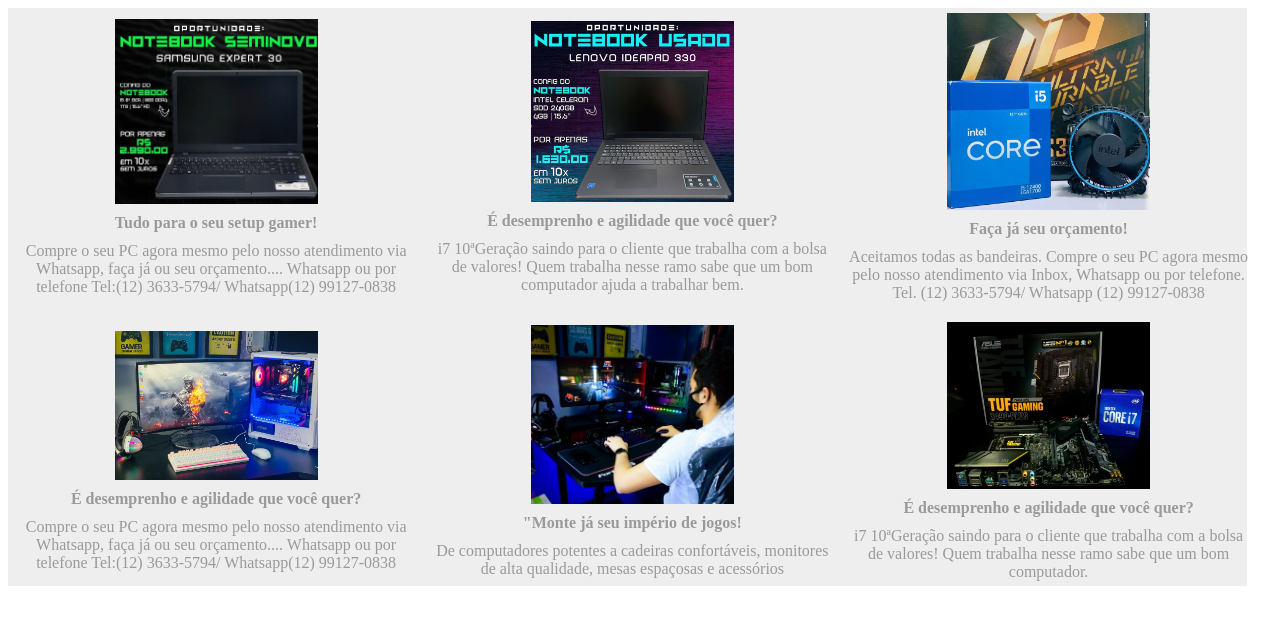
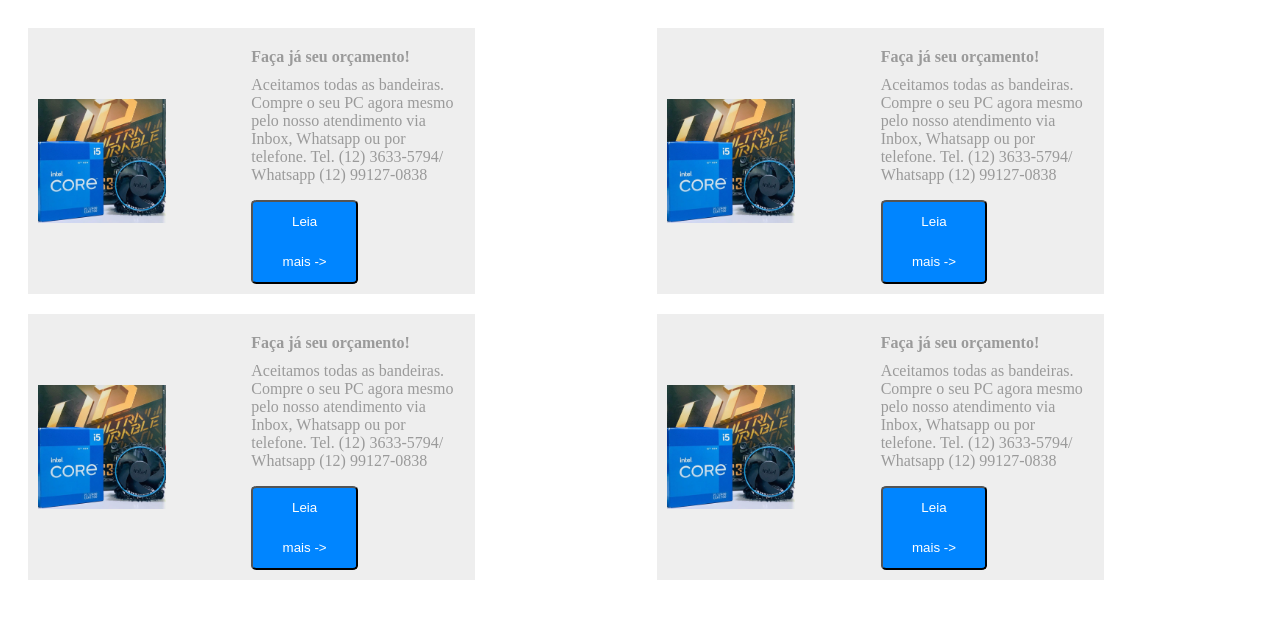
Before and after one commit to gabrielmina118/walterBrasken, a plain HTML site: page products.html in a window 1280 px wide. Drawn offline with Linux system fonts and the light colour scheme.

Commit message:
aula 16/04/2024

```diff
--- a/css/footer.css
+++ b/css/footer.css
@@ -22,7 +22,6 @@
     display: grid;
     grid-template-columns: repeat(4, 1fr);
     color: #fff;
-    width: 100%;
     justify-content: space-between;
     height: 200px;
     padding: 10px;
--- a/css/index.css
+++ b/css/index.css
@@ -1,3 +1,7 @@
 body {
-    height: 100%;
+    height: 100vh;
 }
+
+#info-blog{
+    display: none;
+}
--- a/css/product.css
+++ b/css/product.css
@@ -1,30 +1,51 @@
 .main-products {
-    background-color: #eeeeee;
+    background-color: #fff;
     width: 100%;
     display: grid;
-    grid-template-columns: repeat(3, 1fr);
+    grid-template-columns: repeat(2, 1fr);
     width: 98%;
-    gap: 10px;
+    gap: 20px;
+    padding: 20px;
 }
 .main-product {
-    width: 100%;
+    width: 70%;
+    display: flex;
+    align-items: center;
+    justify-content: space-between;
+    padding: 5px;
+    min-height: 80%;
+    padding: 10px;
+    background-color: #eeeeee;
+}
+.main-product img {
+    width: 30%;
+}
+.main-products-info{
     display: flex;
     flex-direction: column;
-    align-items: center;
-    justify-content: center;
-    padding: 5px;
+    width: 50%;
+    height: 100%;
 }
-.main-product p {
+.main-products-info p {
     font-weight: bold;
     margin: 10px 0px;
 }
 
-.main-product img {
+.main-products-info button {
+    background-color: #0085ff;
+    color: #fff;
+    line-height: 40px;
+    padding: 0 28px;
+    display: inline-block;
+    margin: 16px 0 0;
+    border-radius: 5%;
     width: 50%;
+    transition: transform 0.3s;
 }
-.main-product span {
-    width: 100%;
-    text-align: center;
+
+.main-products-info button:hover{
+    filter: brightness(0.9);
+    cursor: pointer;
 }
 
 .main-product span,
--- a/products.html
+++ b/products.html
@@ -1,55 +1,52 @@
-<link rel="stylesheet" href="./css/product.css">
+<link rel="stylesheet" href="./css/product.css" />
+<link rel="stylesheet" href="./css/blog.css" />
 <div class="main-products">
     <div class="main-product">
-        <img src="./img/products/product1.png" />
-        <p>Tudo para o seu setup gamer!</p>
+        <img src="./img/products/product3.png" />
+        <div class="main-products-info">
+            <p>Faça já seu orçamento!</p>
             <span>
-            Compre o seu PC agora mesmo pelo nosso atendimento via Whatsapp,
-            faça já ou seu orçamento.... Whatsapp ou por telefone Tel:(12)
-            3633-5794/ Whatsapp(12) 99127-0838
+                Aceitamos todas as bandeiras. Compre o seu PC agora mesmo pelo
+                nosso atendimento via Inbox, Whatsapp ou por telefone. Tel. (12)
+                3633-5794/ Whatsapp (12) 99127-0838
             </span>
+            <button onclick="changeBlog()">Leia mais -></button>
         </div>
-    <div class="main-product">
-        <img src="./img/products/product2.png" />
-        <p>É desemprenho e agilidade que você quer?</p>
-        <span>
-            i7 10ªGeração saindo para o cliente que trabalha com a bolsa de
-            valores! Quem trabalha nesse ramo sabe que um bom computador ajuda a
-            trabalhar bem.
-        </span>
     </div>
     <div class="main-product">
         <img src="./img/products/product3.png" />
+        <div class="main-products-info">
             <p>Faça já seu orçamento!</p>
             <span>
-            Aceitamos todas as bandeiras. Compre o seu PC agora mesmo pelo nosso
-            atendimento via Inbox, Whatsapp ou por telefone. Tel. (12)
+                Aceitamos todas as bandeiras. Compre o seu PC agora mesmo pelo
+                nosso atendimento via Inbox, Whatsapp ou por telefone. Tel. (12)
                 3633-5794/ Whatsapp (12) 99127-0838
             </span>
+            <button onclick="changeBlog()">Leia mais -></button>
+        </div>
     </div>
     <div class="main-product">
-        <img src="./img/products/product4.png" />
-        <p>É desemprenho e agilidade que você quer?</p>
+        <img src="./img/products/product3.png" />
+        <div class="main-products-info">
+            <p>Faça já seu orçamento!</p>
             <span>
-            Compre o seu PC agora mesmo pelo nosso atendimento via Whatsapp,
-            faça já ou seu orçamento.... Whatsapp ou por telefone Tel:(12)
-            3633-5794/ Whatsapp(12) 99127-0838
+                Aceitamos todas as bandeiras. Compre o seu PC agora mesmo pelo
+                nosso atendimento via Inbox, Whatsapp ou por telefone. Tel. (12)
+                3633-5794/ Whatsapp (12) 99127-0838
             </span>
+            <button onclick="changeBlog()">Leia mais -></button>
+        </div>
     </div>
     <div class="main-product">
-        <img src="./img/products/product5.png" />
-        <p>"Monte já seu império de jogos!</p>
+        <img src="./img/products/product3.png" />
+        <div class="main-products-info">
+            <p>Faça já seu orçamento!</p>
             <span>
-            De computadores potentes a cadeiras confortáveis, monitores de alta
-            qualidade, mesas espaçosas e acessórios
+                Aceitamos todas as bandeiras. Compre o seu PC agora mesmo pelo
+                nosso atendimento via Inbox, Whatsapp ou por telefone. Tel. (12)
+                3633-5794/ Whatsapp (12) 99127-0838
             </span>
-    </div>
-    <div class="main-product">
-        <img src="./img/products/product6.png" />
-        <p>É desemprenho e agilidade que você quer?</p>
-        <span>
-            i7 10ªGeração saindo para o cliente que trabalha com a bolsa de
-            valores! Quem trabalha nesse ramo sabe que um bom computador.
-        </span>
+            <button onclick="changeBlog()">Leia mais -></button>
         </div>
     </div>
+</div>
```
Also changed, not shown: blog.html (added, +16 -0 lines), index.html (+4 -2 lines), js/script.js (+21 -0 lines), css/blog.css (added). Lines whose indentation alone changed are shown as unchanged.
